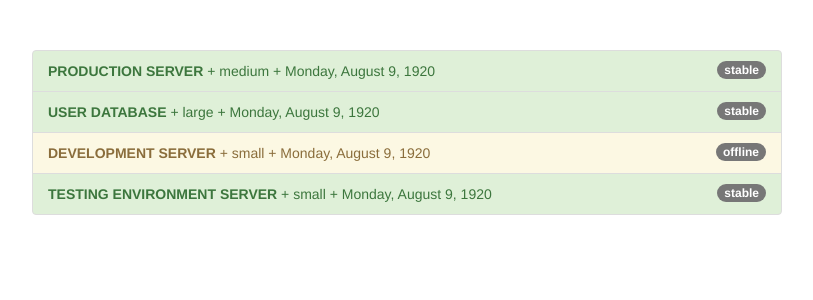
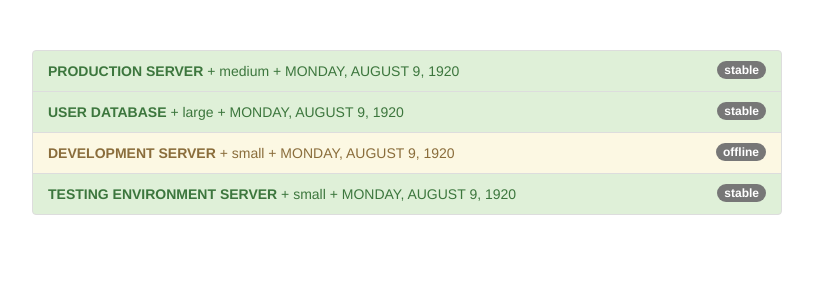
Before and after one commit to EvgeniErmakov/angular-learning-start, an Angular app: page / in a window 1280 px wide. Shown: the top 300 px of the page, without its empty margins (233-1046 px from the left). Built offline with nearby package versions, Linux system fonts and the light colour scheme.

Commit message:
Pipes: 245. Chaining Multiple Pipes

```diff
--- a/src/app/app.component.html
+++ b/src/app/app.component.html
@@ -12,7 +12,7 @@
           </span>
           <strong>{{ server.name | uppercase }} </strong>
           + {{ server.instanceType }}
-          + {{ server.started | date:'fullDate' }}
+          + {{ server.started | date:'fullDate' | uppercase }}
         </li>
       </ul>
     </div>
```
